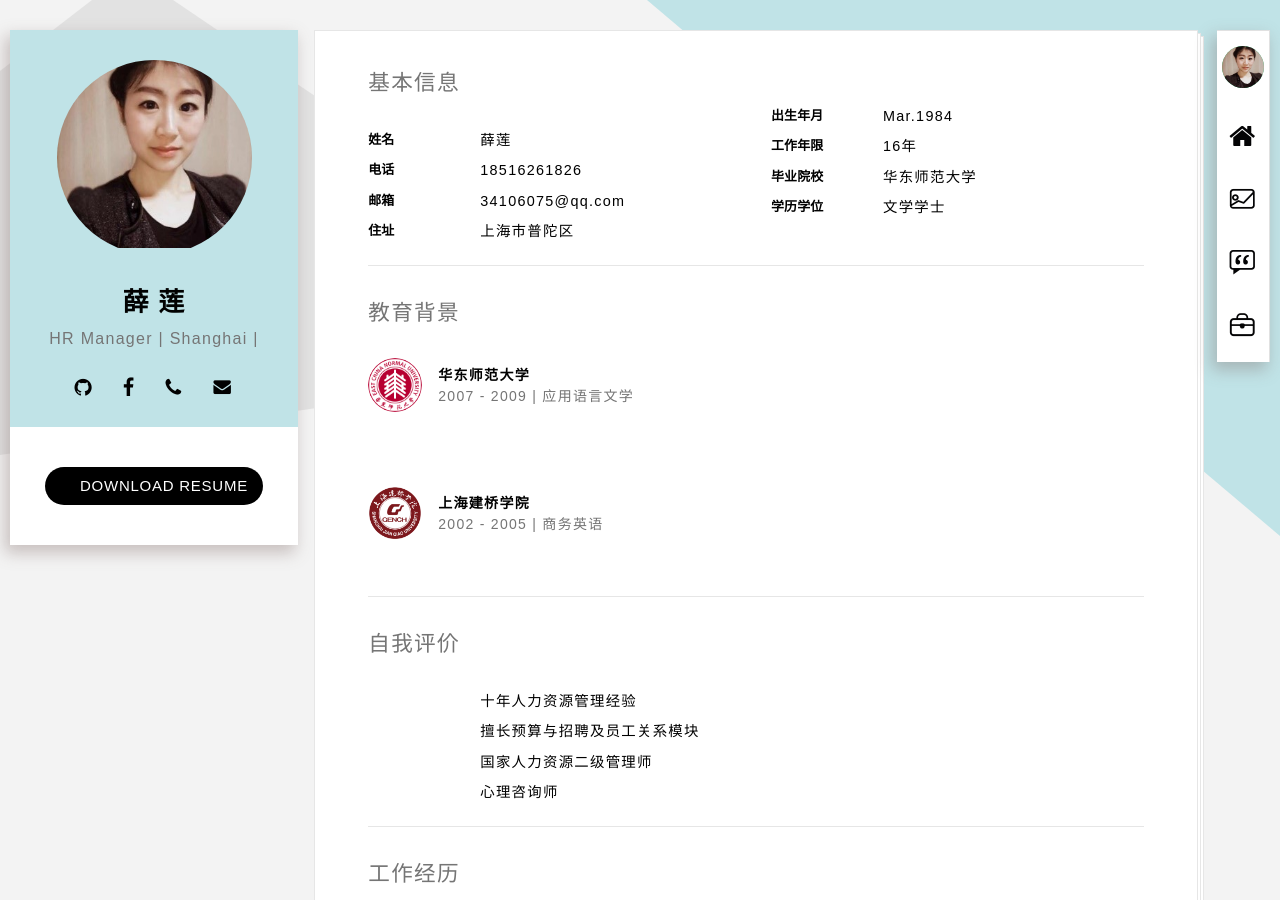
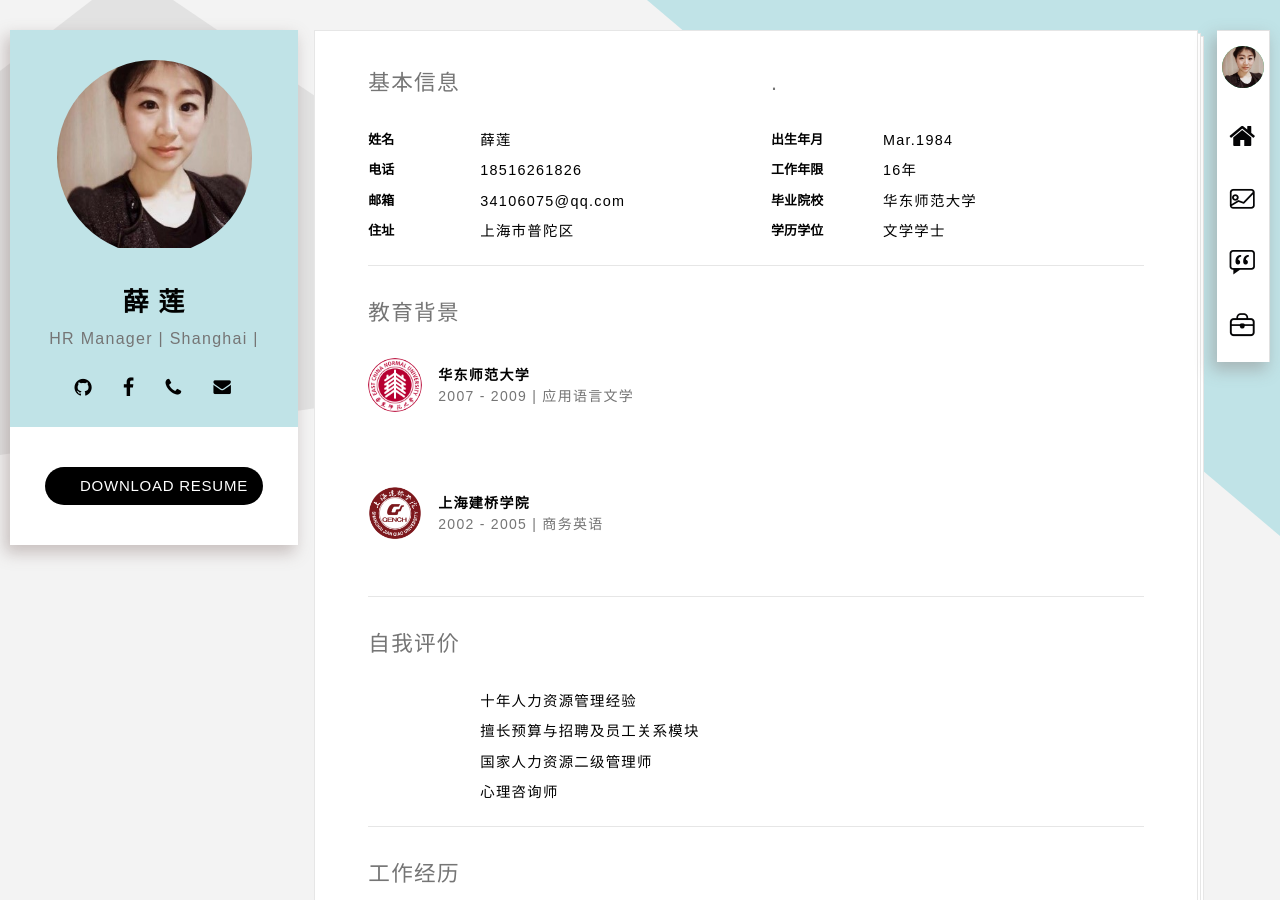
Before and after one commit to sherry0520/sherry0520.github.io, a Jekyll site: the page built from index.html, in a window 1280 px wide and 900 px high. Built offline with Jekyll 4.4.1, drawn with Linux system fonts in a browser that asks for light colours; some web fonts are replaced.

Commit message:
Update resumer_01-basic.html

```diff
--- a/_includes/resumer_01-basic.html
+++ b/_includes/resumer_01-basic.html
@@ -1,6 +1,6 @@
 <section class="section brd-btm" id="basic_info">
     <div class="row">
-        <div class="col-sm-6 clear-mrg">
+        <div class="col-xs-6 clear-mrg">
             <h2 class="title-thin text-muted">基本信息</h2>
 
             <dl class="dl-horizontal clear-mrg">
@@ -22,8 +22,8 @@
         </div><!-- .col-sm-6 -->
 
 
-        <div class="col-sm-6 offset-sm-6 clear-mrg">
-            <h2 class="title-thin text-muted"> </h2>
+        <div class="col-xs-6 offset-xs-6 clear-mrg">
+            <h2 class="title-thin text-muted">.</h2>
 
             <dl class="dl-horizontal clear-mrg">
 
```
